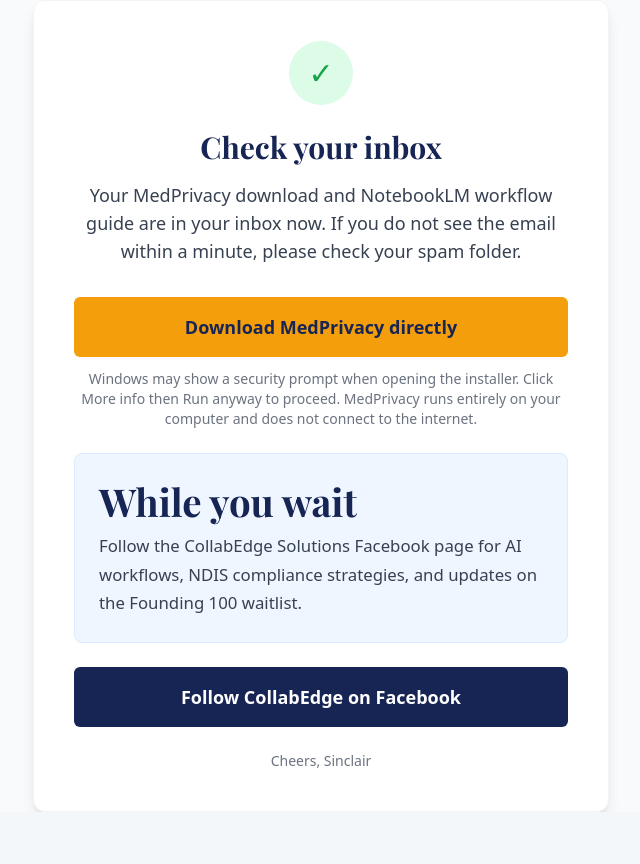
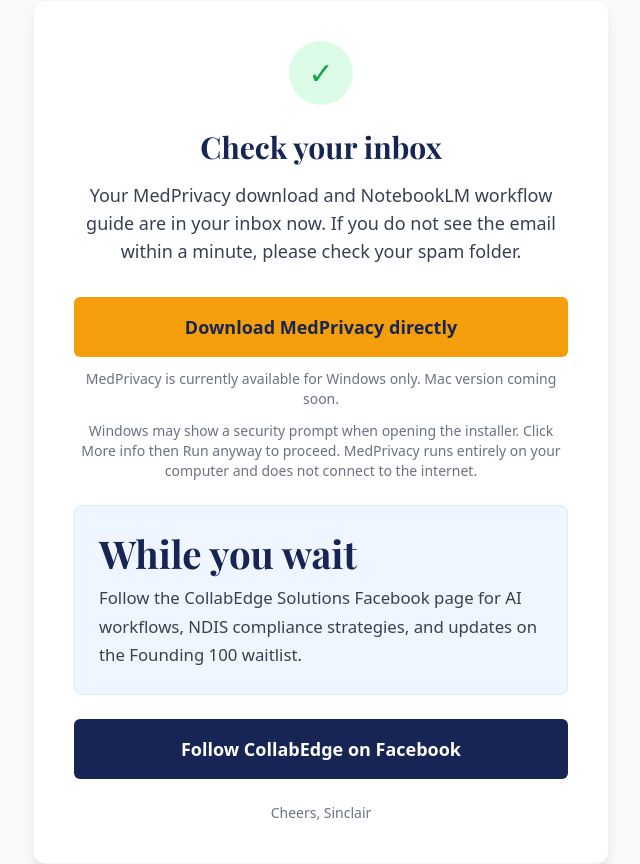
Before and after one commit to shurtis-0601/medprivacy, a Next.js app: page /founding-members/thank-you in a window 1280 px wide. Shown: the whole page, without its empty margins (319-959 px from the left). Before the commit the page ends 812 px from the top, so only its background shows below. Built offline with nearby package versions, Linux system fonts and the light colour scheme.

Commit message:
Update page.tsx

```diff
--- a/app/founding-members/thank-you/page.tsx
+++ b/app/founding-members/thank-you/page.tsx
@@ -21,8 +21,11 @@
           Download MedPrivacy directly
         </a>
 
+        <p className="text-sm text-gray-500 mb-3">
+            MedPrivacy is currently available for Windows only. Mac version coming soon.
+        </p>
         <p className="text-sm text-gray-500 mb-6">
-          Windows may show a security prompt when opening the installer. Click More info then Run anyway to proceed. MedPrivacy runs entirely on your computer and does not connect to the internet.
+            Windows may show a security prompt when opening the installer. Click More info then Run anyway to proceed. MedPrivacy runs entirely on your computer and does not connect to the internet.
         </p>
 
         <div className="bg-blue-50 border border-blue-100 rounded-lg p-6 mb-6 text-left">
```
